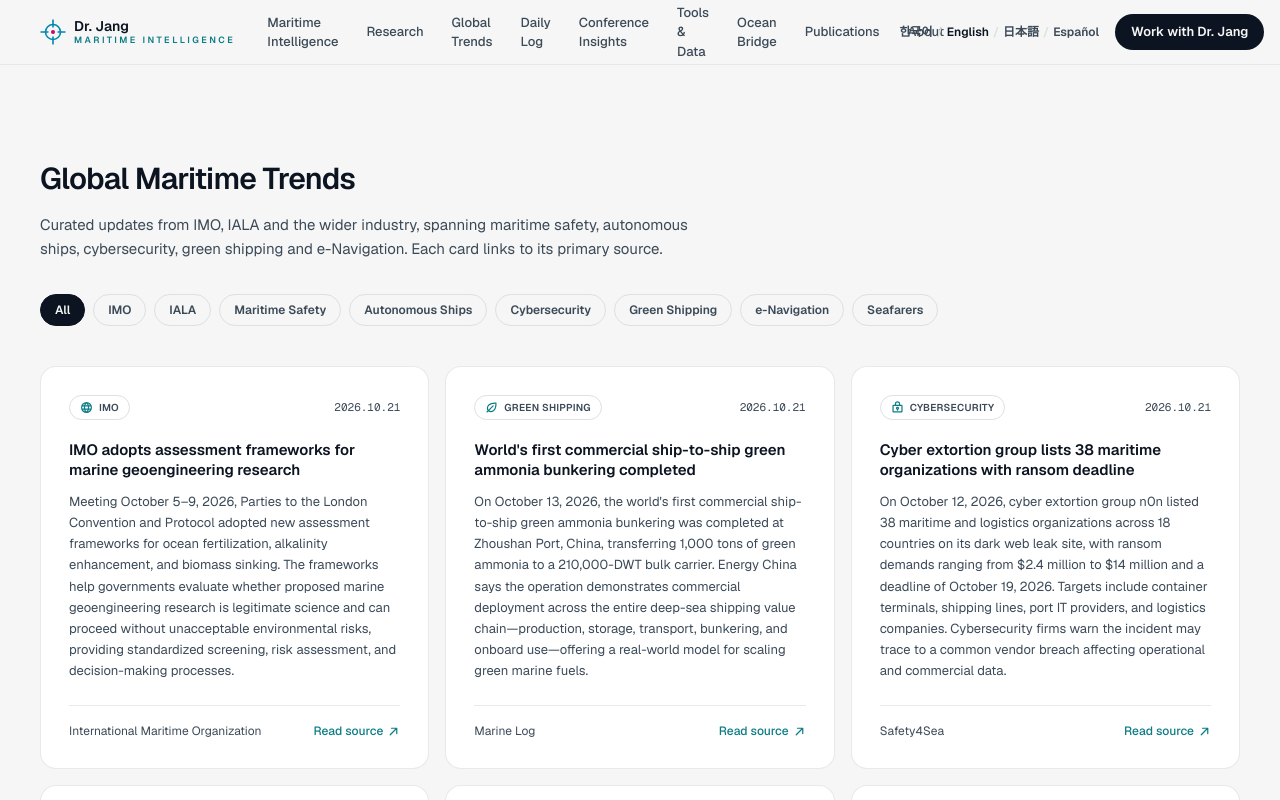
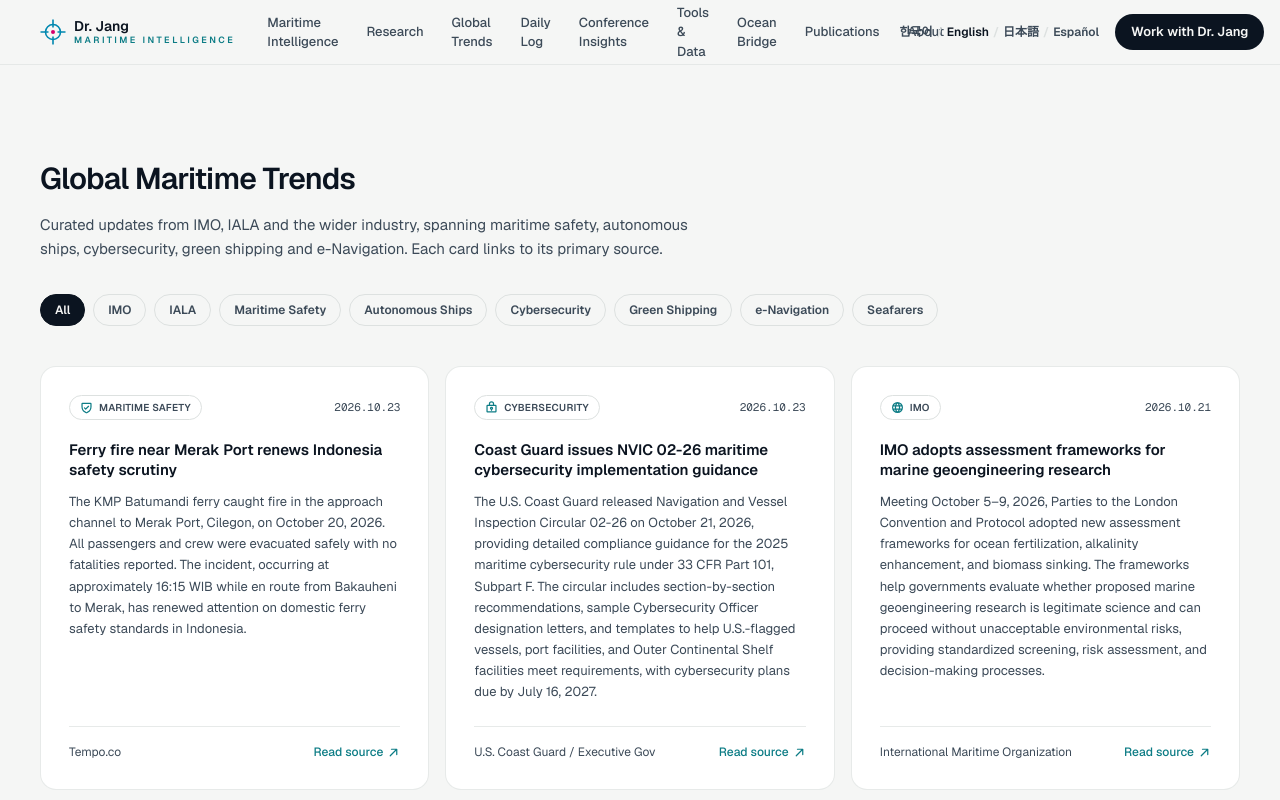
Before and after one commit to sirius4600/drjangmaritime, a Next.js app: page /en/news in a window 1280 px wide. Shown: the top 800 px of the page. Built offline with nearby package versions, Linux system fonts and the light colour scheme.

Commit message:
Add daily maritime trends (2026-10-22)

```diff
--- a/src/content/en/news.ts
+++ b/src/content/en/news.ts
@@ -160,5 +160,23 @@
     source: "Safety4Sea",
     sourceUrl: "https://safety4sea.com/cyber-extortion-group-targets-38-maritime-organizations/",
   },
+  {
+    id: "kmp-batumandi-ferry-fire-indonesia",
+    category: "safety",
+    title: "Ferry fire near Merak Port renews Indonesia safety scrutiny",
+    summary: "The KMP Batumandi ferry caught fire in the approach channel to Merak Port, Cilegon, on October 20, 2026. All passengers and crew were evacuated safely with no fatalities reported. The incident, occurring at approximately 16:15 WIB while en route from Bakauheni to Merak, has renewed attention on domestic ferry safety standards in Indonesia.",
+    date: "2026.10.23",
+    source: "Tempo.co",
+    sourceUrl: "https://en.tempo.co/read/2121998/kmp-batumandi-ferry-fire-raises-concerns-over-indonesias-maritime-safety",
+  },
+  {
+    id: "uscg-nvic-02-26-maritime-cyber-guidance",
+    category: "cyber",
+    title: "Coast Guard issues NVIC 02-26 maritime cybersecurity implementation guidance",
+    summary: "The U.S. Coast Guard released Navigation and Vessel Inspection Circular 02-26 on October 21, 2026, providing detailed compliance guidance for the 2025 maritime cybersecurity rule under 33 CFR Part 101, Subpart F. The circular includes section-by-section recommendations, sample Cybersecurity Officer designation letters, and templates to help U.S.-flagged vessels, port facilities, and Outer Continental Shelf facilities meet requirements, with cybersecurity plans due by July 16, 2027.",
+    date: "2026.10.23",
+    source: "U.S. Coast Guard / Executive Gov",
+    sourceUrl: "https://www.executivegov.com/articles/coast-guard-maritime-cybersecurity-guidance",
+  },
 // --- daily-append-marker: the daily research job inserts new items just above this line. Do not remove or edit it. ---
 ];
--- a/src/content/ko/news.ts
+++ b/src/content/ko/news.ts
@@ -126,5 +126,23 @@
     source: "Safety4Sea",
     sourceUrl: "https://safety4sea.com/cyber-extortion-group-targets-38-maritime-organizations/",
   },
+  {
+    id: "kmp-batumandi-ferry-fire-indonesia",
+    category: "safety",
+    title: "인도네시아 메라크항 인근 페리 화재로 안전 문제 재조명",
+    summary: "2026년 10월 20일 KMP Batumandi 페리가 칠레곤 메라크항 접근 수로에서 화재가 발생했다. 모든 승객과 승무원은 안전하게 대피했으며 사망자는 보고되지 않았다. Bakauheni에서 Merak으로 향하던 중 16:15 WIB경 발생한 이번 사고는 인도네시아 국내 페리 안전 기준에 대한 관심을 다시 불러일으키고 있다.",
+    date: "2026.10.23",
+    source: "Tempo.co",
+    sourceUrl: "https://en.tempo.co/read/2121998/kmp-batumandi-ferry-fire-raises-concerns-over-indonesias-maritime-safety",
+  },
+  {
+    id: "uscg-nvic-02-26-maritime-cyber-guidance",
+    category: "cyber",
+    title: "미 해안경비대, 해양 사이버보안 이행 지침 NVIC 02-26 발행",
+    summary: "미국 해안경비대는 2026년 10월 21일 NVIC(Navigation and Vessel Inspection Circular) 02-26을 발표하며 33 CFR Part 101, Subpart F 해양 사이버보안 규칙 준수를 위한 상세 지침을 제공했다. 이 회람은 미국 국적 선박, 항만 시설, 외대륙붕 시설을 대상으로 조항별 권고사항, 사이버보안 책임자 지정 서식 견본, 템플릿을 포함하며, 사이버보안 계획 제출 마감일은 2027년 7월 16일이다.",
+    date: "2026.10.23",
+    source: "U.S. Coast Guard / Executive Gov",
+    sourceUrl: "https://www.executivegov.com/articles/coast-guard-maritime-cybersecurity-guidance",
+  },
 // --- daily-append-marker: the daily research job inserts new items just above this line. Do not remove or edit it. ---
 ];
```
